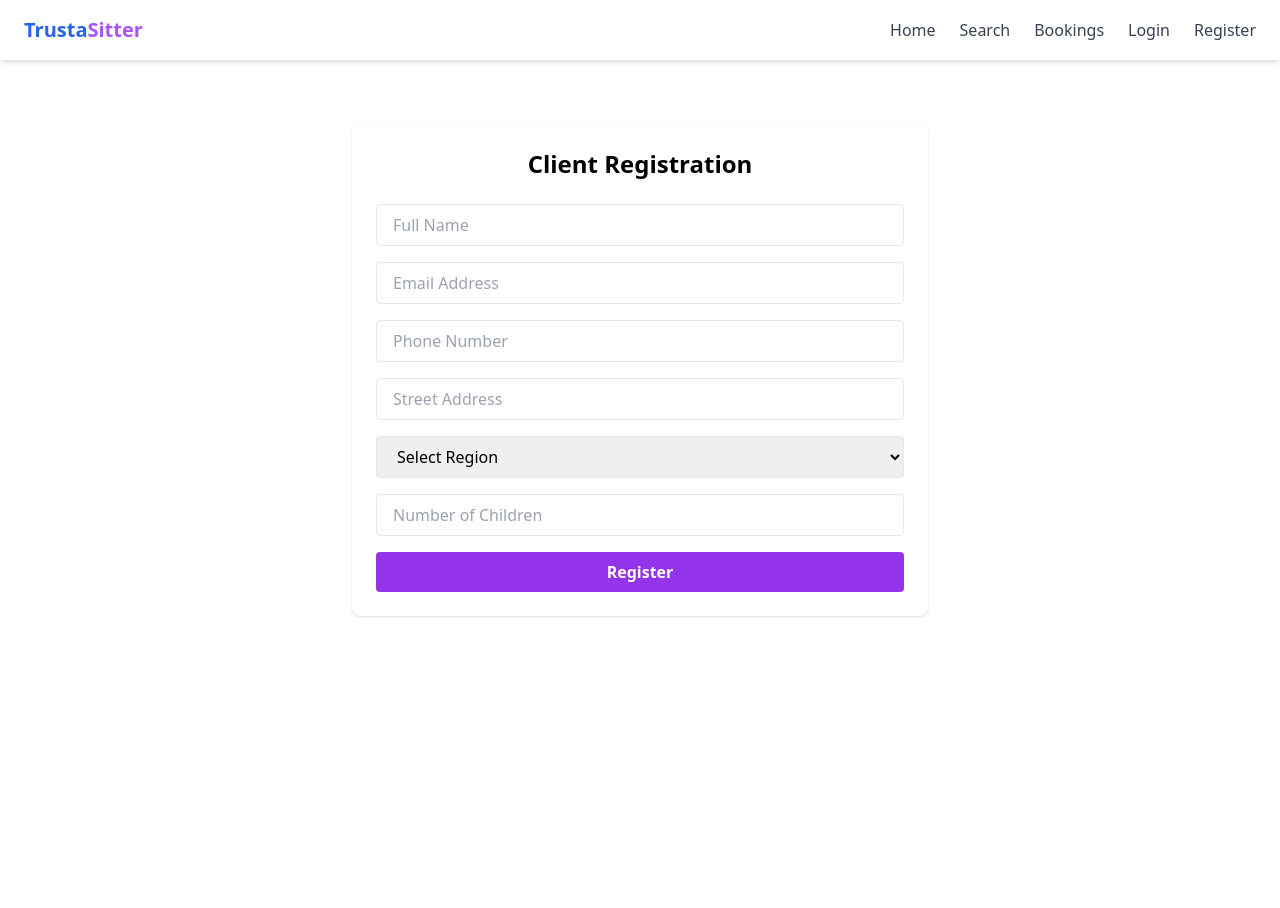
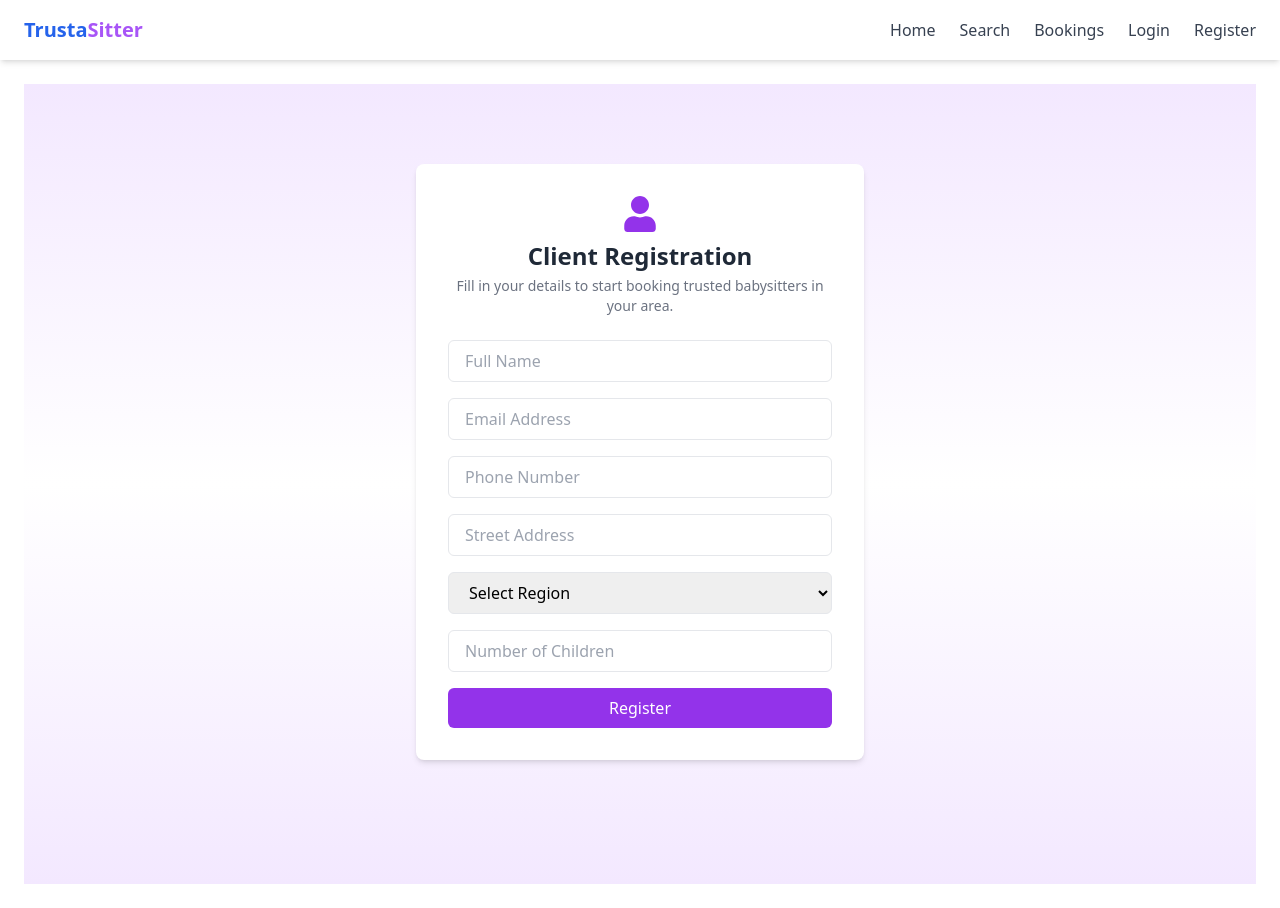
Before and after one commit to LargeWC-Code/TrustaSitter, a React (Vite) app in the folder trustasitter-frontend/: page /register-client in a window 1280 px wide. Before the commit the page ends 800 px from the top, so only its background shows below. Built offline with nearby package versions, Linux system fonts and the light colour scheme.

Commit message:
feat: finalize client registration screen with improved layout and gradient background

```diff
--- a/trustasitter-frontend/src/pages/RegisterClient.jsx
+++ b/trustasitter-frontend/src/pages/RegisterClient.jsx
@@ -1,115 +1,37 @@
-import React, { useState } from 'react';
+// src/pages/RegisterClient.jsx
+import React from "react";
+import { FaUser } from "react-icons/fa";
 
 const RegisterClient = () => {
-  // State for form data
-  const [formData, setFormData] = useState({
-    name: '',
-    email: '',
-    phone: '',
-    address: '',
-    region: '',
-    childrenCount: '',
-  });
-
-  // Handle form input changes
-  const handleChange = (e) => {
-    const { name, value } = e.target;
-    setFormData((prev) => ({ ...prev, [name]: value }));
-  };
-
-  // Handle form submission
-  const handleSubmit = (e) => {
-    e.preventDefault();
-    console.log(formData);
-    alert('Client registered successfully!');
-  };
-
   return (
-    <div className="max-w-xl mx-auto mt-10 p-6 bg-white rounded-lg shadow">
-      <h1 className="text-2xl font-bold text-center mb-6">Client Registration</h1>
-
-      <form onSubmit={handleSubmit} className="space-y-4">
-
-        {/* Name */}
-        <input
-          type="text"
-          name="name"
-          placeholder="Full Name"
-          value={formData.name}
-          onChange={handleChange}
-          className="w-full border px-4 py-2 rounded"
-          required
-        />
-
-        {/* Email */}
-        <input
-          type="email"
-          name="email"
-          placeholder="Email Address"
-          value={formData.email}
-          onChange={handleChange}
-          className="w-full border px-4 py-2 rounded"
-          required
-        />
-
-        {/* Phone */}
-        <input
-          type="tel"
-          name="phone"
-          placeholder="Phone Number"
-          value={formData.phone}
-          onChange={handleChange}
-          className="w-full border px-4 py-2 rounded"
-          required
-        />
-
-        {/* Address */}
-        <input
-          type="text"
-          name="address"
-          placeholder="Street Address"
-          value={formData.address}
-          onChange={handleChange}
-          className="w-full border px-4 py-2 rounded"
-          required
-        />
-
-        {/* Region */}
-        <select
-          name="region"
-          value={formData.region}
-          onChange={handleChange}
-          className="w-full border px-4 py-2 rounded"
-          required
-        >
-          <option value="">Select Region</option>
-          <option value="Central Auckland">Central Auckland</option>
-          <option value="North Shore">North Shore</option>
-          <option value="East Auckland">East Auckland</option>
-          <option value="South Auckland">South Auckland</option>
-          <option value="West Auckland">West Auckland</option>
-        </select>
-
-        {/* Number of Children */}
-        <input
-          type="number"
-          name="childrenCount"
-          placeholder="Number of Children"
-          value={formData.childrenCount}
-          onChange={handleChange}
-          min="1"
-          className="w-full border px-4 py-2 rounded"
-          required
-        />
-
-        {/* Submit Button */}
-        <button
-          type="submit"
-          className="w-full bg-purple-600 text-white font-semibold py-2 rounded hover:bg-purple-700 transition"
-        >
-          Register
-        </button>
-      </form>
+    <div className="flex items-start justify-center min-h-screen bg-gradient-to-b from-purple-100 via-white to-purple-100 px-4 pt-20">
+      <div className="bg-white p-8 rounded-lg shadow-md w-full max-w-md">
+        <div className="flex flex-col items-center mb-6">
+          <FaUser className="text-purple-600 text-4xl mb-2" />
+          <h2 className="text-2xl font-bold text-gray-800">Client Registration</h2>
+          <p className="text-sm text-gray-500 text-center mt-1">
+            Fill in your details to start booking trusted babysitters in your area.
+          </p>
+        </div>
+        <form className="space-y-4">
+          <input type="text" placeholder="Full Name" className="w-full px-4 py-2 border rounded-md focus:outline-none" />
+          <input type="email" placeholder="Email Address" className="w-full px-4 py-2 border rounded-md focus:outline-none" />
+          <input type="text" placeholder="Phone Number" className="w-full px-4 py-2 border rounded-md focus:outline-none" />
+          <input type="text" placeholder="Street Address" className="w-full px-4 py-2 border rounded-md focus:outline-none" />
+          <select className="w-full px-4 py-2 border rounded-md focus:outline-none">
+            <option value="">Select Region</option>
+            <option value="central">Central</option>
+            <option value="east">East</option>
+            <option value="west">West</option>
+            <option value="north">North</option>
+            <option value="south">South</option>
+          </select>
+          <input type="number" placeholder="Number of Children" className="w-full px-4 py-2 border rounded-md focus:outline-none" />
+          <button type="submit" className="w-full bg-purple-600 text-white py-2 rounded-md hover:bg-purple-700">
+            Register
+          </button>
+        </form>
+      </div>
     </div>
   );
 };
```
